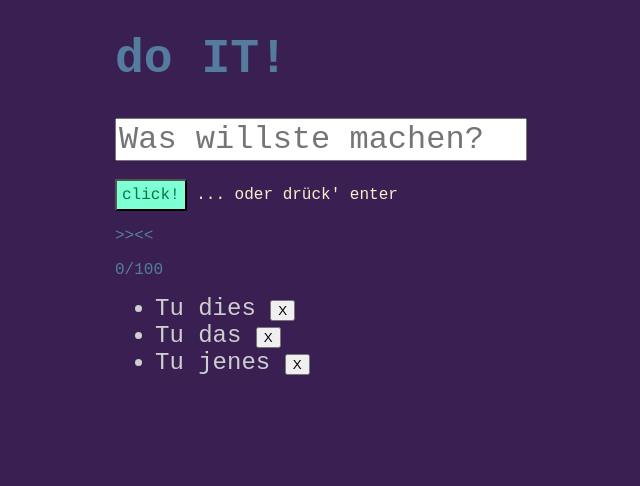
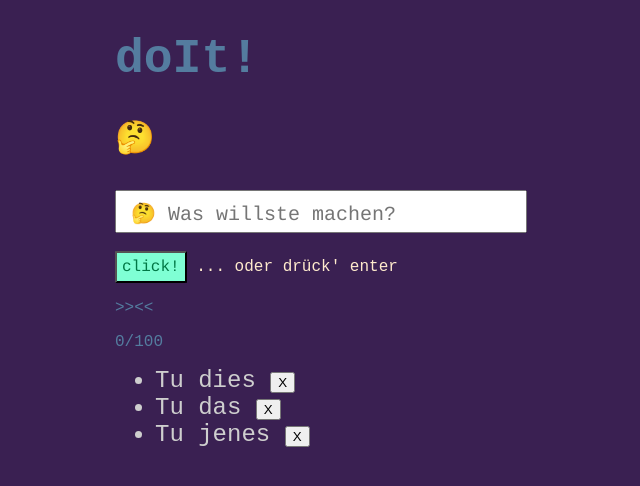
Before and after one commit to siggi-ai/to-Do, a Vue app: page / in a window 1280 px wide. Shown: the top 486 px of the page, without its empty margins (93-733 px from the left). Built offline with nearby package versions, Linux system fonts and the light colour scheme.

Commit message:
animation

```diff
--- a/src/App.vue
+++ b/src/App.vue
@@ -1,6 +1,7 @@
 <script setup>
 import { ref } from 'vue'
 
+const header = ref('doIt!')
 const doIt = ref('')
 const toDoArray = ref([
     {id: 1, item: 'Tu dies'},
@@ -19,10 +20,11 @@ const removeTodo = (toDo) => {
 </script>
 
 <template>
-<h1 class="header">do IT!</h1>
-
+<h1 class="header">{{ header }}</h1>
+<p v-if="doIt" class="element">🙂</p>
+<p v-else class="element">🤔</p>
 <form @submit.prevent="addTodo">
-    <input @submit.prevent="addTodo" v-model="doIt" class="element" placeholder="Was willste machen?" type="text">
+    <input @submit.prevent="addTodo" v-model="doIt" class="element" placeholder=" 🤔 Was willste machen?" type="text">
     <br/>
     <br/>
     <button class="btn" value="doIt">click!</button>  ... oder drück' enter
--- a/src/assets/main.css
+++ b/src/assets/main.css
@@ -8,6 +8,10 @@ body {
   font-family: 'Courier New', Courier, monospace;
   color: rgb(84, 124, 159);
   font-size: 3em;
+}
+
+input::placeholder {
+  font: 1.25rem/3 courier;
 }
 
 .element {
```
